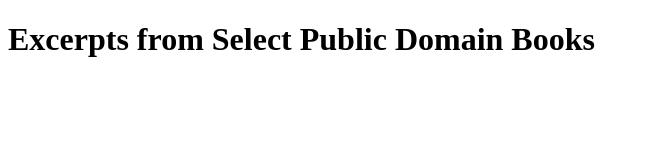
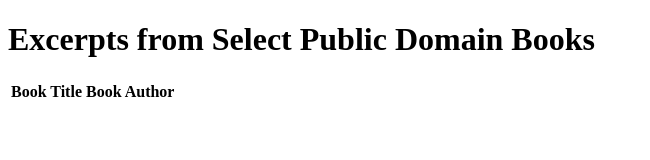
Before and after one commit to tacostahern/Lab3, a plain HTML site: page index.html in a window 1280 px wide. Shown: the whole page, without its empty margins (0-650 px from the left). Drawn offline with Linux system fonts and the light colour scheme.

Commit message:
Adding first attempt at a table

```diff
--- a/index.html
+++ b/index.html
@@ -5,7 +5,12 @@
 		<title>Excerpts From Select Public Domain Books</title>
 	</head>
 	<body>
-		<h1>Excerpts from<span> Select Public</span> Domain Books</h1>
-
+		<h1>Excerpts from Select Public Domain Books</h1>
+		<table>
+			<tr>
+				<td><strong>Book Title</strong></td>
+				<td><strong>Book Author</strong></td>
+			</tr>
+		</table>
 	</body>
 </html>
```
